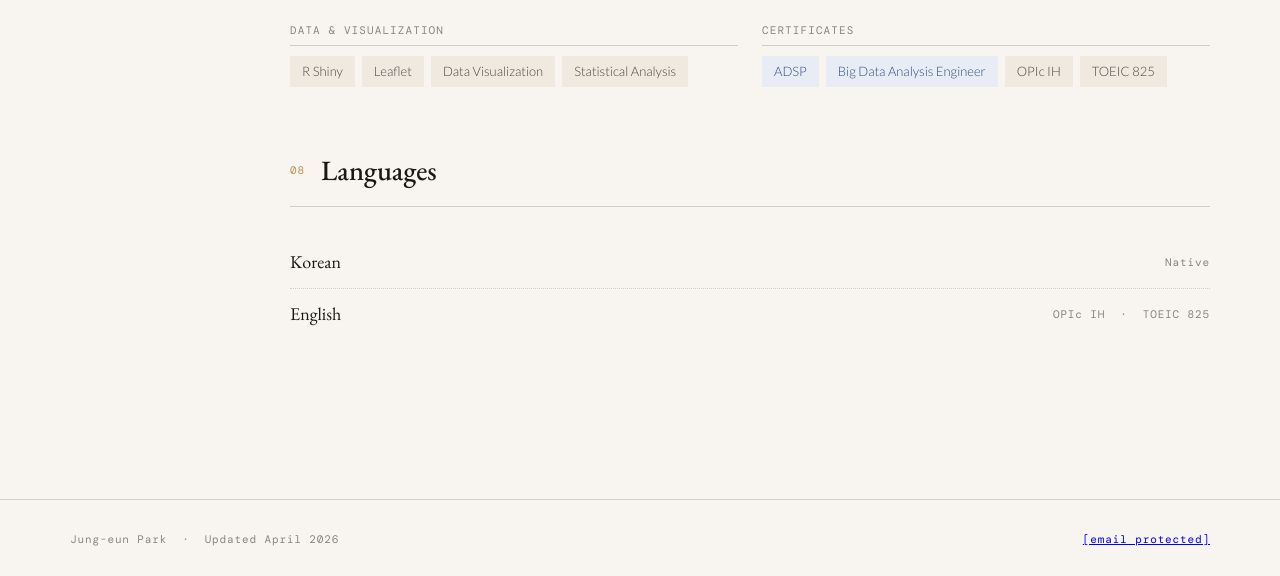
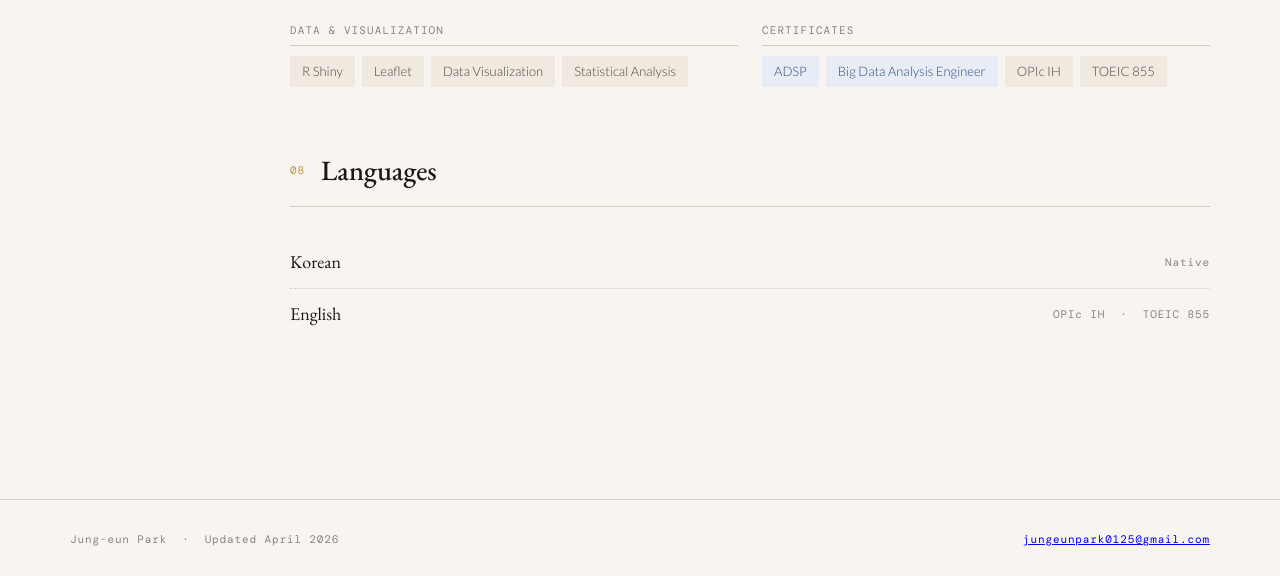
Before and after one commit to jungeunpark-125/jungeunpark-125.github.io, a plain HTML site: page index.html in a window 1280 px wide. Shown: the part 5207-5783 px from the top of the page. Drawn offline with nearby package versions, Linux system fonts and the light colour scheme; a web font is replaced by a local one.

Commit message:
Update index.html

```diff
--- a/index.html
+++ b/index.html
@@ -526,11 +526,13 @@
           <div class="entry-subtitle">KDI School of Public Policy and Management, Sejong</div>
           <div class="entry-body">Focus on innovation policy, SME policy, and energy economics.
 
-Spring Semester Coursework:
-· Introduction to Computational Social Science — Park, Jaehyuk
-· Industrial Policy for Small and Medium Enterprises (SMEs) — Kim, Minho
-· Technological Change and the Environment — Kim, Yeong Jae
-· Language in Public Policy and Management — Choi, Hye-yoon</div>
+
+            Spring Semester Coursework:
+            · Introduction to Computational Social Science — Park, Jaehyuk
+            · Industrial Policy for Small and Medium Enterprises (SMEs) — Kim, Minho
+            · Technological Change and the Environment — Kim, Yeong Jae
+
+            · Language in Public Policy and Management — Choi, Hye-yoon</div>
         </div>
       </div>
 
@@ -865,7 +867,7 @@ Spring Semester Coursework:
             <span class="pill accent">ADSP</span>
             <span class="pill accent">Big Data Analysis Engineer</span>
             <span class="pill">OPIc IH</span>
-            <span class="pill">TOEIC 825</span>
+            <span class="pill">TOEIC 855</span>
           </div>
         </div>
       </div>
@@ -883,7 +885,7 @@ Spring Semester Coursework:
       </div>
       <div class="lang-row">
         <span class="lang-name">English</span>
-        <span class="lang-level">OPIc IH &nbsp;·&nbsp; TOEIC 825</span>
+        <span class="lang-level">OPIc IH &nbsp;·&nbsp; TOEIC 855</span>
       </div>
     </section>
 
@@ -892,7 +894,7 @@ Spring Semester Coursework:
 
 <footer>
   <p>Jung-eun Park &nbsp;·&nbsp; Updated April 2026</p>
-  <p><a href="/cdn-cgi/l/email-protection" class="__cf_email__" data-cfemail="0f6366753b3c3d3e4f616e796a7d216c6062">[email&#160;protected]</a></p>
+  <p><a href="/cdn-cgi/l/email-protection" class="__cf_email__" data-cfemail="0f6366753b3c3d3e4f616e796a7d216c6062">jungeunpark0125@gmail.com</a></p>
 </footer>
 
 <script data-cfasync="false" src="/cdn-cgi/scripts/5c5dd728/cloudflare-static/email-decode.min.js"></script><script>
```
